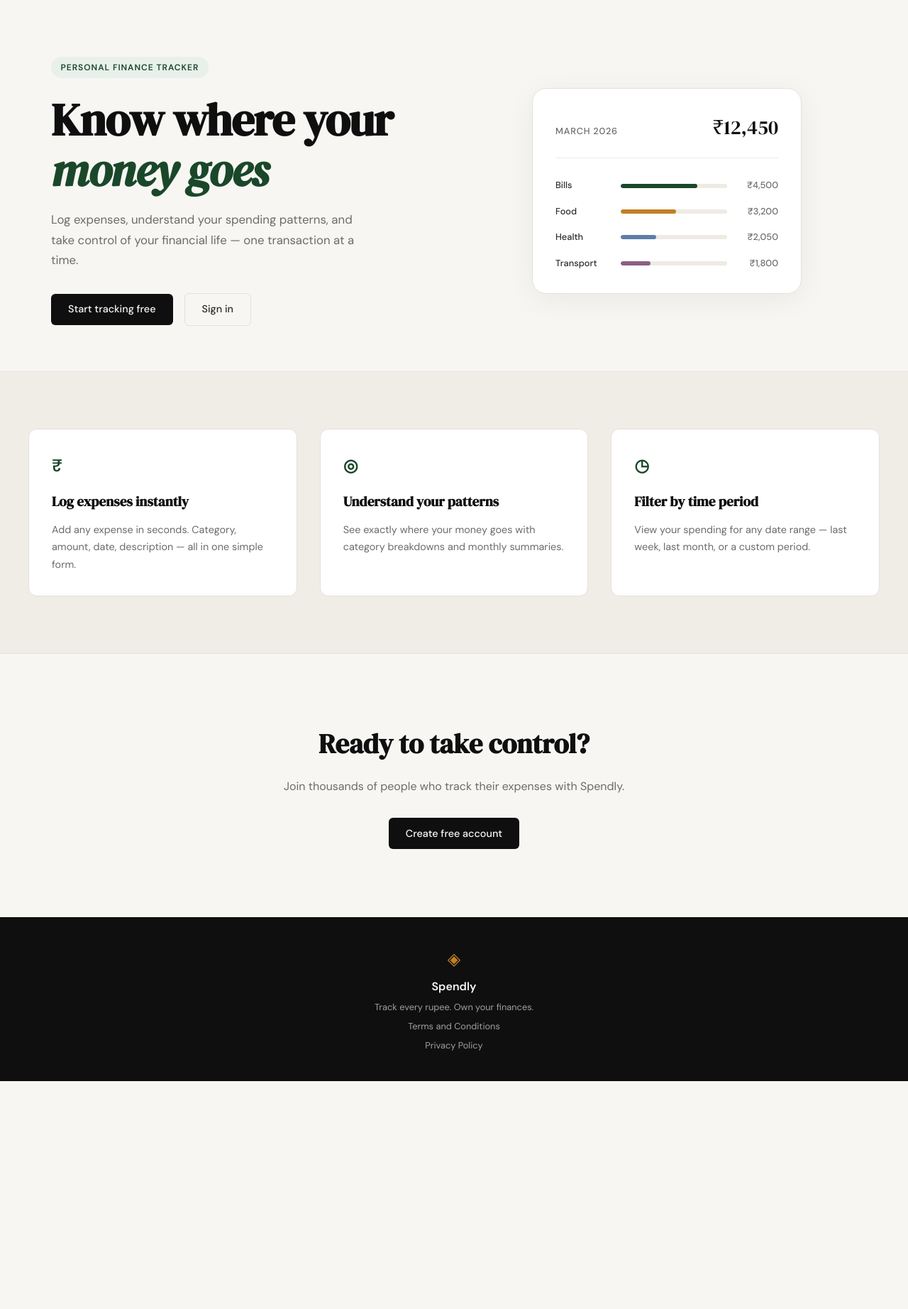
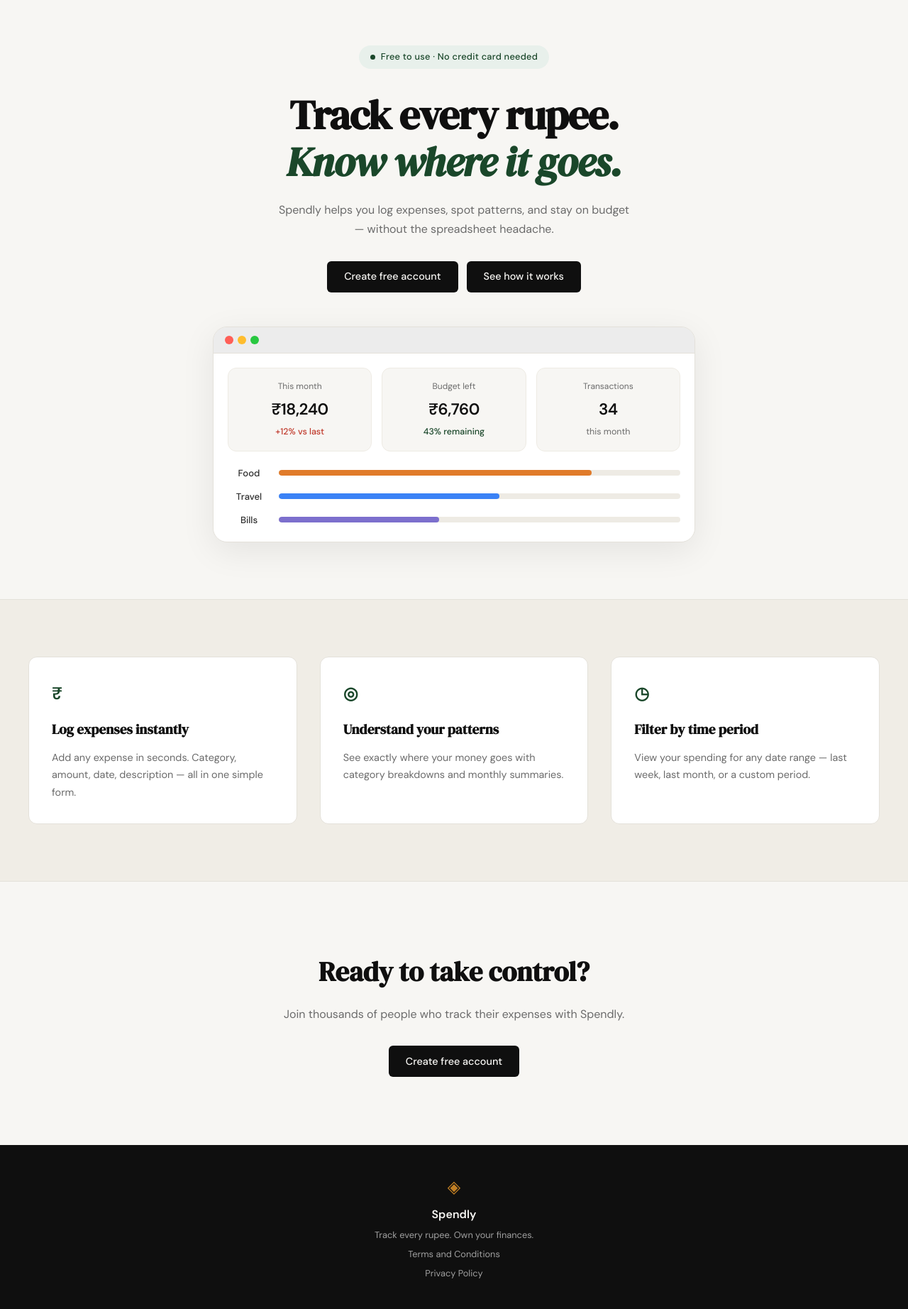
Before and after one commit to vipulbijawat22/spendly, a Flask app: page / in a window 1280 px wide. Shown: the part 61-1905 px from the top of the page at 71% size. Before the commit the page ends 1584 px from the top, so only its background shows below. Run offline with Flask 3, Linux system fonts and the light colour scheme.

Commit message:
landing: redesign hero section to match mockup

```diff
--- /dev/null
+++ b/static/css/landing.css
@@ -0,0 +1,216 @@
+/* ------------------------------------------------------------------ */
+/* Hero — overrides style.css hero for the new centered layout         */
+/* ------------------------------------------------------------------ */
+
+.hero {
+    display: flex;
+    flex-direction: column;
+    align-items: center;
+    text-align: center;
+    padding: 4rem 2rem 5rem;
+    gap: 3rem;
+    max-width: var(--max-width);
+    margin: 0 auto;
+    /* reset the two-column grid from style.css */
+    grid-template-columns: unset;
+}
+
+.hero-inner {
+    display: flex;
+    flex-direction: column;
+    align-items: center;
+    gap: 0;
+}
+
+/* ------------------------------------------------------------------ */
+/* Badge                                                               */
+/* ------------------------------------------------------------------ */
+
+.hero-badge {
+    display: inline-flex;
+    align-items: center;
+    gap: 0.5rem;
+    background: var(--accent-light);
+    color: var(--accent);
+    font-size: 0.8rem;
+    font-weight: 500;
+    letter-spacing: 0.02em;
+    padding: 0.4rem 1rem;
+    border-radius: 999px;
+    margin-bottom: 2rem;
+    /* reset uppercase from style.css */
+    text-transform: none;
+}
+
+.hero-badge-dot {
+    width: 7px;
+    height: 7px;
+    border-radius: 50%;
+    background: var(--accent);
+    flex-shrink: 0;
+}
+
+/* ------------------------------------------------------------------ */
+/* Headline                                                            */
+/* ------------------------------------------------------------------ */
+
+.hero-title {
+    font-family: var(--font-display);
+    font-size: clamp(2.4rem, 5vw, 3.6rem);
+    line-height: 1.15;
+    letter-spacing: -0.02em;
+    color: var(--ink);
+    margin-bottom: 1.25rem;
+    text-align: center;
+}
+
+.hero-title em {
+    font-style: italic;
+    color: var(--accent);
+}
+
+/* ------------------------------------------------------------------ */
+/* Subtitle                                                            */
+/* ------------------------------------------------------------------ */
+
+.hero-subtitle {
+    font-size: 1rem;
+    color: var(--ink-muted);
+    line-height: 1.7;
+    max-width: 500px;
+    margin-bottom: 2rem;
+    text-align: center;
+}
+
+/* ------------------------------------------------------------------ */
+/* CTA buttons                                                         */
+/* ------------------------------------------------------------------ */
+
+.hero-actions {
+    display: flex;
+    gap: 0.75rem;
+    justify-content: center;
+    flex-wrap: wrap;
+}
+
+/* Both buttons use btn-primary (dark fill) per the mockup */
+
+/* ------------------------------------------------------------------ */
+/* Browser mock                                                        */
+/* ------------------------------------------------------------------ */
+
+.hero-browser {
+    width: 100%;
+    max-width: 680px;
+    background: #f4f4f4;
+    border-radius: var(--radius-lg);
+    border: 1px solid var(--border);
+    box-shadow: 0 12px 48px rgba(0, 0, 0, 0.08);
+    overflow: hidden;
+}
+
+.browser-chrome {
+    display: flex;
+    align-items: center;
+    gap: 6px;
+    padding: 0.75rem 1rem;
+    background: #ececec;
+    border-bottom: 1px solid var(--border);
+}
+
+.traffic-light {
+    width: 12px;
+    height: 12px;
+    border-radius: 50%;
+}
+
+.tl-red    { background: #ff5f57; }
+.tl-yellow { background: #ffbd2e; }
+.tl-green  { background: #28c840; }
+
+.browser-body {
+    padding: 1.25rem;
+    background: var(--paper-card);
+    display: flex;
+    flex-direction: column;
+    gap: 1.25rem;
+}
+
+/* ------------------------------------------------------------------ */
+/* Stat cards row                                                      */
+/* ------------------------------------------------------------------ */
+
+.browser-stats {
+    display: grid;
+    grid-template-columns: repeat(3, 1fr);
+    gap: 0.875rem;
+}
+
+.stat-card {
+    background: var(--paper);
+    border: 1px solid var(--border-soft);
+    border-radius: var(--radius-md);
+    padding: 1rem 1.1rem;
+}
+
+.stat-label {
+    font-size: 0.75rem;
+    color: var(--ink-muted);
+    margin-bottom: 0.3rem;
+}
+
+.stat-value {
+    font-size: 1.4rem;
+    font-weight: 600;
+    color: var(--ink);
+    margin-bottom: 0.25rem;
+    letter-spacing: -0.02em;
+}
+
+.stat-change--up  { font-size: 0.78rem; color: var(--danger); font-weight: 500; }
+.stat-change--ok  { font-size: 0.78rem; color: var(--accent); font-weight: 500; }
+.stat-note        { font-size: 0.78rem; color: var(--ink-muted); }
+
+/* ------------------------------------------------------------------ */
+/* Category bars                                                       */
+/* ------------------------------------------------------------------ */
+
+.browser-bars {
+    display: flex;
+    flex-direction: column;
+    gap: 0.75rem;
+}
+
+.browser-bar-row {
+    display: grid;
+    grid-template-columns: 60px 1fr;
+    align-items: center;
+    gap: 0.75rem;
+}
+
+.browser-cat {
+    font-size: 0.82rem;
+    font-weight: 500;
+    color: var(--ink-soft);
+}
+
+.browser-bar-track {
+    height: 8px;
+    background: var(--border-soft);
+    border-radius: 999px;
+    overflow: hidden;
+}
+
+.browser-bar {
+    height: 100%;
+    border-radius: 999px;
+}
+
+/* ------------------------------------------------------------------ */
+/* Responsive                                                          */
+/* ------------------------------------------------------------------ */
+
+@media (max-width: 600px) {
+    .browser-stats { grid-template-columns: 1fr; }
+    .hero-browser  { max-width: 100%; }
+}
--- a/templates/landing.html
+++ b/templates/landing.html
@@ -1,60 +1,73 @@
 {% extends "base.html" %}
 
 {% block title %}Spendly — Track Every Rupee{% endblock %}
+
+{% block head %}<link rel="stylesheet" href="{{ url_for('static', filename='css/landing.css') }}">{% endblock %}
 
 {% block content %}
 
 <section class="hero">
     <div class="hero-inner">
-        <div class="hero-badge">Personal Finance Tracker</div>
+        <div class="hero-badge">
+            <span class="hero-badge-dot"></span>
+            Free to use · No credit card needed
+        </div>
         <h1 class="hero-title">
-            Know where your<br>
-            <em>money goes</em>
+            Track every rupee.<br>
+            <em>Know where it goes.</em>
         </h1>
         <p class="hero-subtitle">
-            Log expenses, understand your spending patterns,
-            and take control of your financial life —
-            one transaction at a time.
+            Spendly helps you log expenses, spot patterns, and stay
+            on budget — without the spreadsheet headache.
         </p>
         <div class="hero-actions">
-            <a href="{{ url_for('register') }}" class="btn-primary">Start tracking free</a>
-            <a href="{{ url_for('login') }}" class="btn-ghost">Sign in</a>
+            <a href="{{ url_for('register') }}" class="btn-primary">Create free account</a>
+            <a href="#features" class="btn-primary">See how it works</a>
         </div>
     </div>
-    <div class="hero-visual">
-        <div class="mock-card">
-            <div class="mock-card-header">
-                <span class="mock-label">March 2026</span>
-                <span class="mock-total">₹12,450</span>
+
+    <div class="hero-browser">
+        <div class="browser-chrome">
+            <span class="traffic-light tl-red"></span>
+            <span class="traffic-light tl-yellow"></span>
+            <span class="traffic-light tl-green"></span>
+        </div>
+        <div class="browser-body">
+            <div class="browser-stats">
+                <div class="stat-card">
+                    <p class="stat-label">This month</p>
+                    <p class="stat-value">₹18,240</p>
+                    <p class="stat-change stat-change--up">+12% vs last</p>
+                </div>
+                <div class="stat-card">
+                    <p class="stat-label">Budget left</p>
+                    <p class="stat-value">₹6,760</p>
+                    <p class="stat-change stat-change--ok">43% remaining</p>
+                </div>
+                <div class="stat-card">
+                    <p class="stat-label">Transactions</p>
+                    <p class="stat-value">34</p>
+                    <p class="stat-note">this month</p>
+                </div>
             </div>
-            <div class="mock-bars">
-                <div class="mock-bar-row">
-                    <span class="mock-cat">Bills</span>
-                    <div class="mock-bar-track">
-                        <div class="mock-bar" style="width: 72%"></div>
+            <div class="browser-bars">
+                <div class="browser-bar-row">
+                    <span class="browser-cat">Food</span>
+                    <div class="browser-bar-track">
+                        <div class="browser-bar" style="width: 78%; background: #e07b2a;"></div>
                     </div>
-                    <span class="mock-amt">₹4,500</span>
                 </div>
-                <div class="mock-bar-row">
-                    <span class="mock-cat">Food</span>
-                    <div class="mock-bar-track">
-                        <div class="mock-bar mock-bar-2" style="width: 52%"></div>
+                <div class="browser-bar-row">
+                    <span class="browser-cat">Travel</span>
+                    <div class="browser-bar-track">
+                        <div class="browser-bar" style="width: 55%; background: #3b82f6;"></div>
                     </div>
-                    <span class="mock-amt">₹3,200</span>
                 </div>
-                <div class="mock-bar-row">
-                    <span class="mock-cat">Health</span>
-                    <div class="mock-bar-track">
-                        <div class="mock-bar mock-bar-3" style="width: 33%"></div>
+                <div class="browser-bar-row">
+                    <span class="browser-cat">Bills</span>
+                    <div class="browser-bar-track">
+                        <div class="browser-bar" style="width: 40%; background: #7c6fcd;"></div>
                     </div>
-                    <span class="mock-amt">₹2,050</span>
-                </div>
-                <div class="mock-bar-row">
-                    <span class="mock-cat">Transport</span>
-                    <div class="mock-bar-track">
-                        <div class="mock-bar mock-bar-4" style="width: 28%"></div>
-                    </div>
-                    <span class="mock-amt">₹1,800</span>
                 </div>
             </div>
         </div>
```
